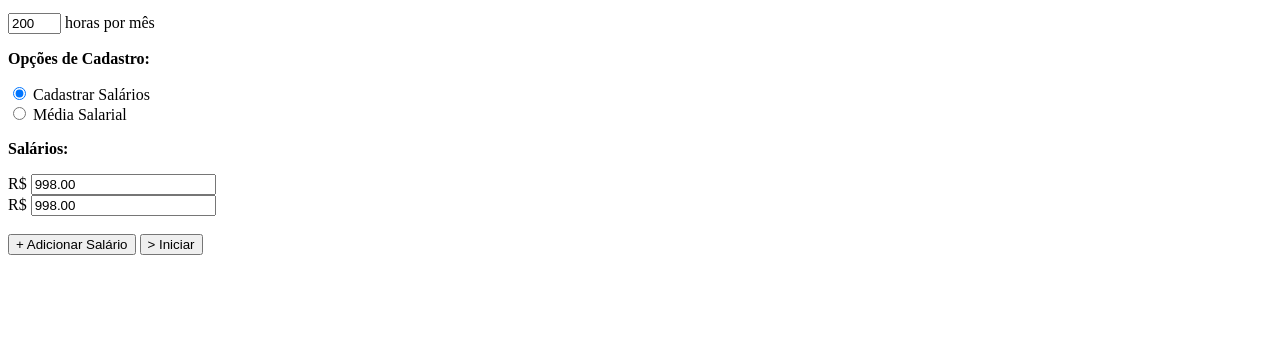
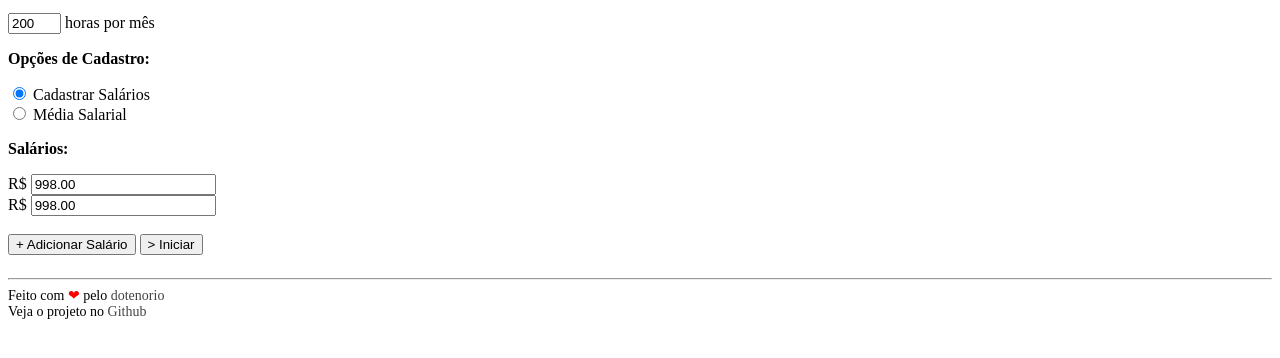
Before and after one commit to dotenorio/cmpr, a website: page src/index.html in a window 1280 px wide. Shown: the part 148-506 px from the top of the page. Drawn offline with Linux system fonts and the light colour scheme.

Commit message:
style: 💄 add powered by on footer

```diff
--- a/src/index.html
+++ b/src/index.html
@@ -164,6 +164,27 @@
       </dl>
     </div>
 
+    <div id="poweredBy">
+      <br />
+      <hr />
+
+      Feito com <span id="heart">&#10084;</span> pelo
+      <a
+        href="https://dotenorio.com"
+        title="Veja mais sobre o criador desta ferramenta!"
+        >dotenorio</a
+      >
+
+      <br />
+
+      Veja o projeto no
+      <a
+        href="https://github.com/dotenorio/cmpr"
+        title="Ver este projeto no Github"
+        >Github</a
+      >
+    </div>
+
     <script type="text/javascript" src="./script.js"></script>
   </body>
 </html>
--- a/src/style.css
+++ b/src/style.css
@@ -1,3 +1,13 @@
+a {
+  color: #444;
+  text-decoration: none;
+}
+a:hover {
+  text-decoration: underline;
+}
+a:active {
+  color: #000;
+}
 p {
   font-weight: bold;
 }
@@ -31,3 +41,9 @@ dl > dd {
   margin-inline-start: 0;
   vertical-align: text-top;
 }
+#poweredBy {
+  font-size: 14px;
+}
+#heart {
+  color: red;
+}
```
